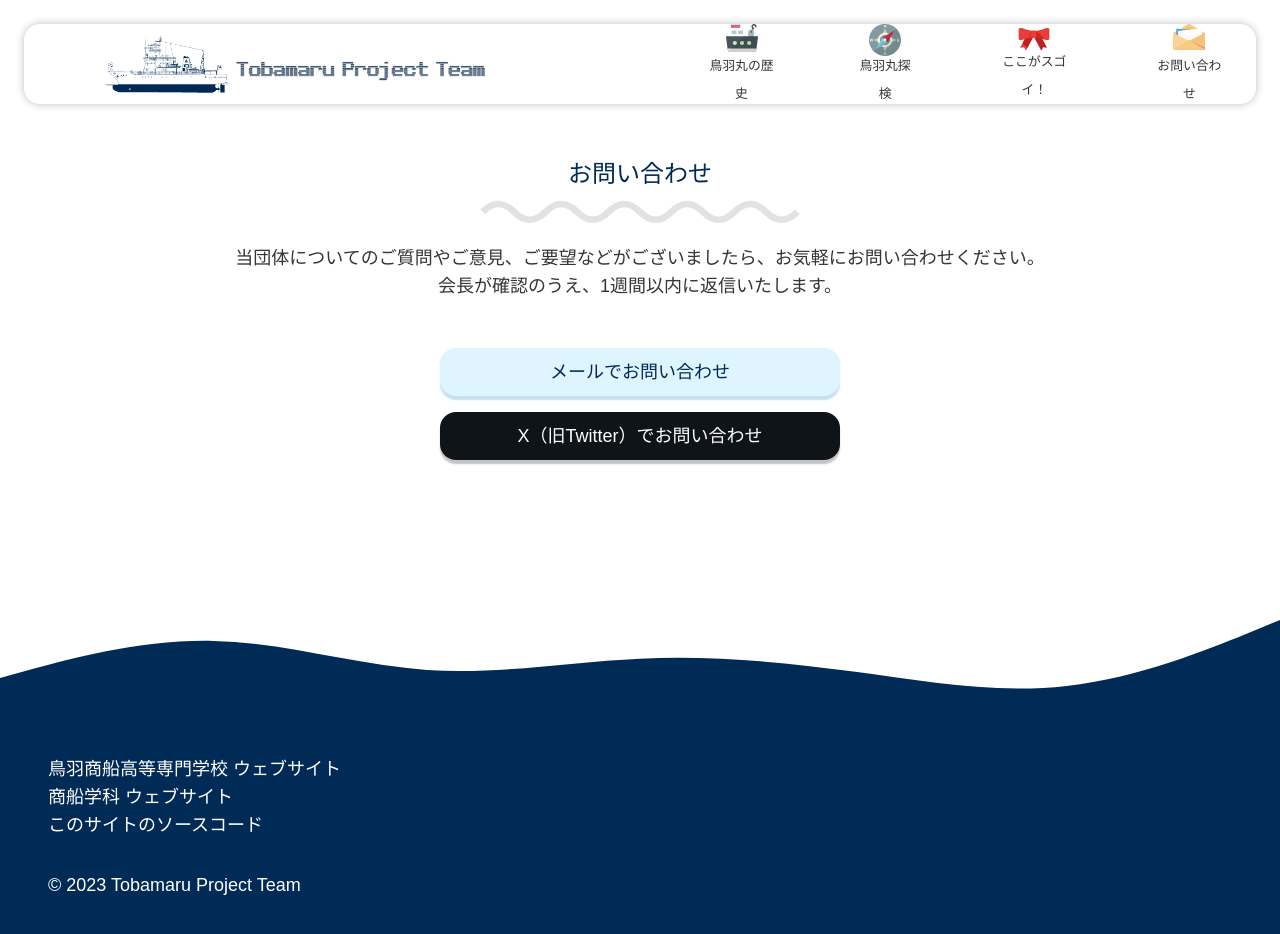
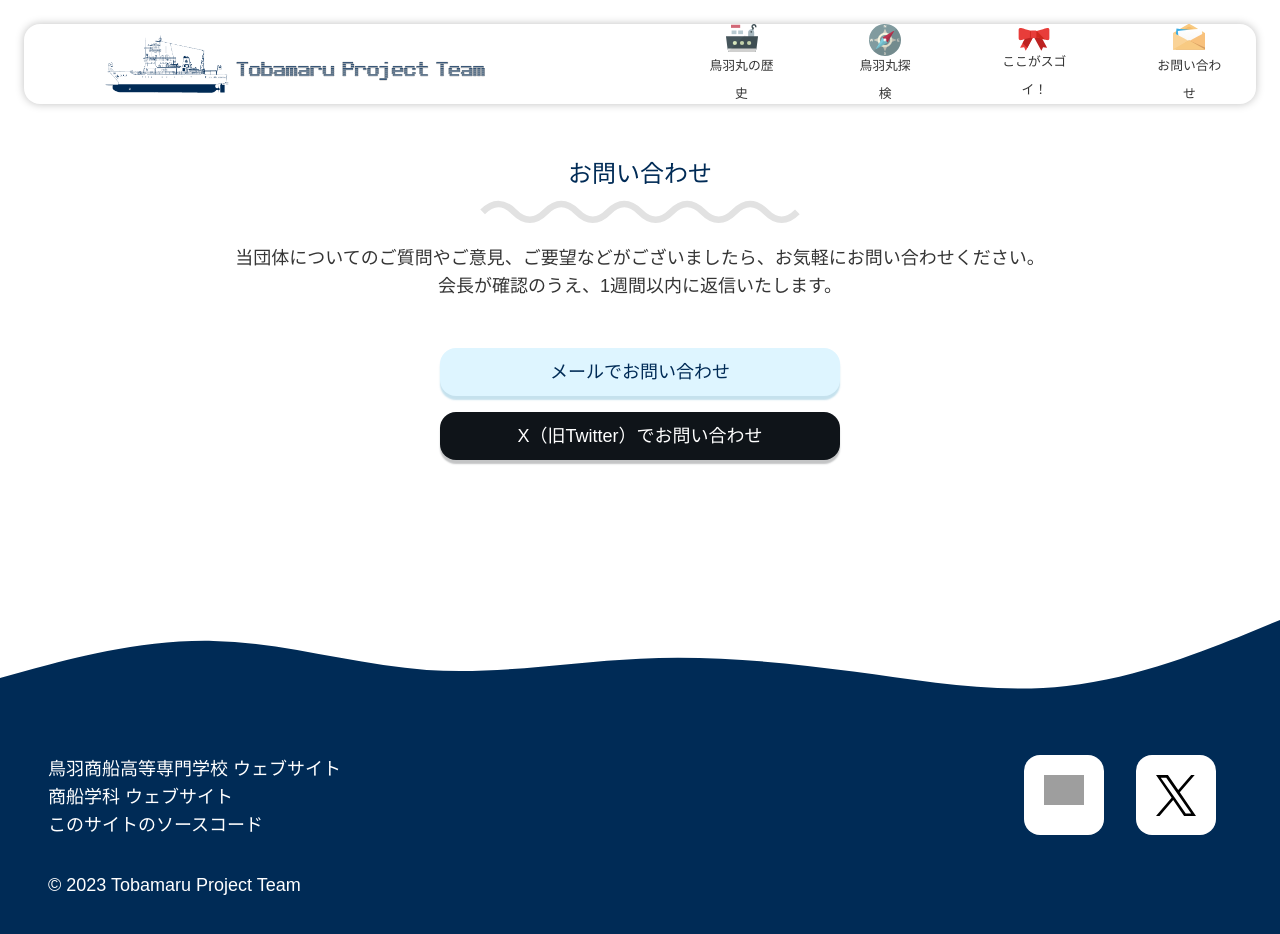
Before and after one commit to takara2314/3rd-tobamaru-lastyear, a SvelteKit app: page /contact in a window 1280 px wide. Shown: the top 934 px of the page. Built offline with nearby package versions, Linux system fonts and the light colour scheme; grey boxes are pictures that could not be loaded; a web font is replaced by a local one.

Commit message:
Add: フッターにSNSボタン

```diff
--- a/src/routes/+layout.svelte
+++ b/src/routes/+layout.svelte
@@ -2,6 +2,10 @@
   import "./reset.css";
   import "./global.css";
   import CommonWave from "../components/waves/CommonWave.svelte";
+  import {
+    PUBLIC_INSTAGRAM_NAME,
+    PUBLIC_X_NAME
+  } from "$env/static/public";
 
   let isShowMenu = false;
 
@@ -160,7 +164,9 @@
   <div class="footer-wave">
     <CommonWave />
   </div>
-  <ul>
+
+  <div class="sns-area-parent">
+    <ul class="site-link-area">
       <li>
         <a href="https://www.toba-cmt.ac.jp/">
           鳥羽商船高等専門学校 ウェブサイト
@@ -182,6 +188,36 @@
         </small>
       </li>
     </ul>
+
+    <ul class="sns-area">
+      <li>
+        <a href={`https://instagram.com/${PUBLIC_INSTAGRAM_NAME}/`}>
+          <button
+            aria-label="インスタグラムのリンク"
+            class="mail"
+          >
+            <img
+              src="/logos/instagram.svg"
+              alt="Instagram"
+            />
+          </button>
+        </a>
+      </li>
+      <li>
+        <a href={`https://x.com/${PUBLIC_X_NAME}`}>
+          <button
+            aria-label="X（旧Twitter）のリンク"
+            class="x"
+          >
+            <img
+              src="/logos/x.svg"
+              alt="X"
+            />
+          </button>
+        </a>
+      </li>
+    </ul>
+  </div>
 </footer>
 
 <style>
@@ -303,7 +339,6 @@
   }
 
   footer ul {
-    background-color: var(--primary-color);
     color: rgb(255, 255, 255);
     text-align: left;
     padding: 2rem;
@@ -328,6 +363,35 @@
     background-color: var(--primary-color);
     position: absolute;
     bottom: -0.2rem;
+  }
+
+  .sns-area-parent {
+    background-color: var(--primary-color);
+    display: flex;
+    flex-direction: column-reverse;
+  }
+
+  .site-link-area {
+    width: 100%;
+  }
+
+  .sns-area {
+    width: 100%;
+    display: flex;
+    flex-direction: row;
+    justify-content: space-around;
+  }
+
+  .sns-area li {
+    width: 5rem;
+    height: 5rem;
+    background-color: white;
+    border-radius: 1rem;
+  }
+
+  .sns-area img {
+    width: 100%;
+    padding: 1.25rem;
   }
 
   @media (min-width: 1024px) {
@@ -406,5 +470,22 @@
       text-align: left;
       padding: 3rem;
     }
+
+    .sns-area-parent {
+      background-color: var(--primary-color);
+      display: flex;
+      flex-direction: row;
+    }
+
+    .site-link-area {
+      width: 75%;
+    }
+
+    .sns-area {
+      width: 25%;
+      display: flex;
+      flex-direction: row;
+      justify-content: space-around;
+    }
   }
 </style>
```
Also changed, not shown: static/logos/x.svg (added), 1 other file (tests, documents, lock files or other folders). Lines whose indentation alone changed are shown as unchanged.
